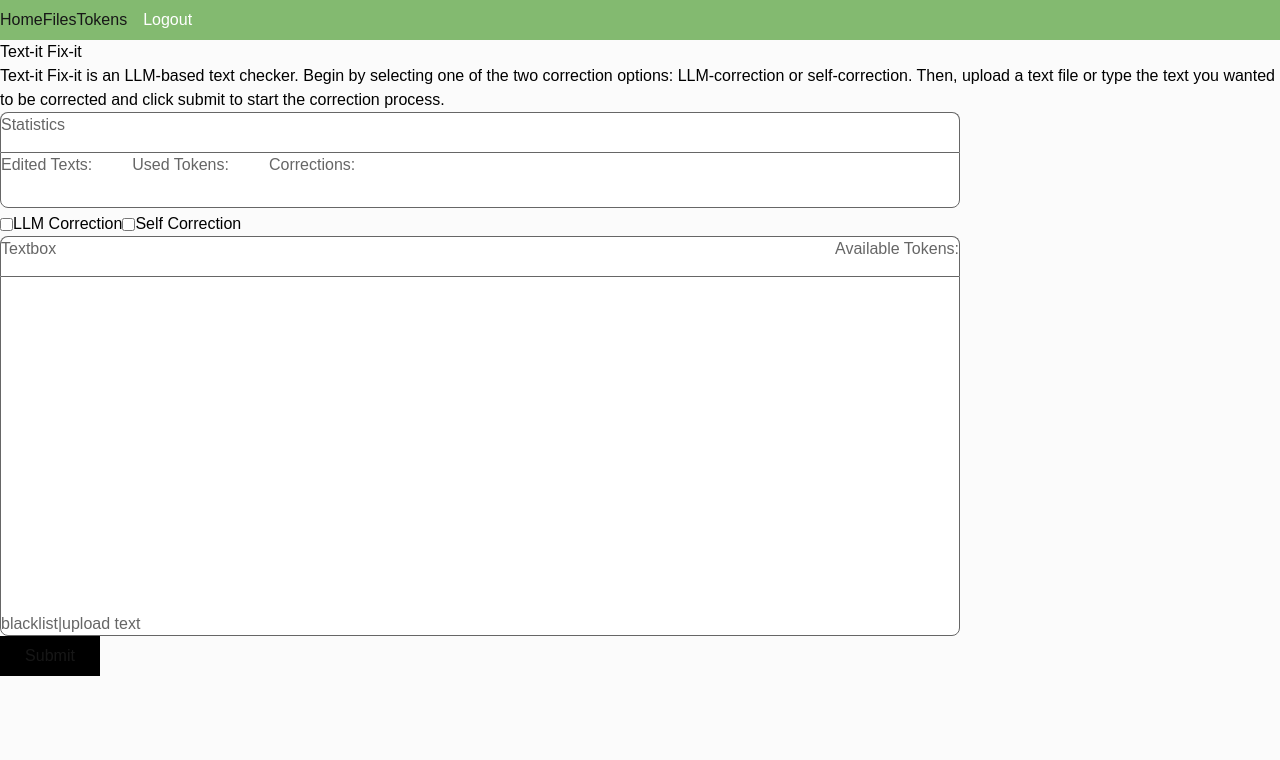
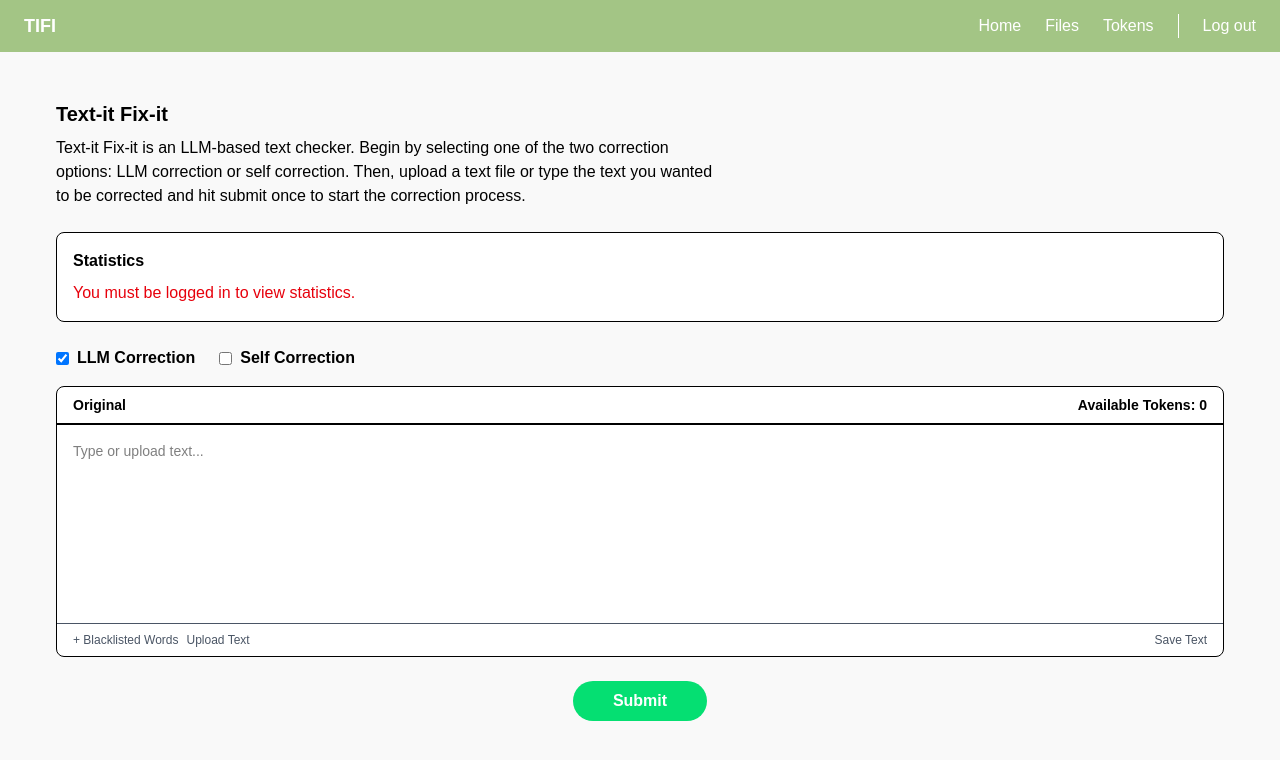
Before and after one commit to jdlu04/csc322, a Next.js app in the folder frontend/: page /paid in a window 1280 px wide. Shown: the top 760 px of the page. Built offline with nearby package versions, Linux system fonts and the light colour scheme.

Commit message:
home page paid completed moving onto files

```diff
--- a/frontend/app/paid/layout.js
+++ b/frontend/app/paid/layout.js
@@ -6,26 +6,42 @@ import { useRouter } from 'next/navigation';
 export default function Layout({ children }) {
   const router = useRouter();
 
-  /// removing the JWT token from local storage
-  /// redirecting to login page
   const handleLogout = () => {
     localStorage.removeItem("token");
     router.push("/login");
   };
 
   return (
-    <div>
-      <nav className="h-10 bg-accentGreen">
-        <Link href="/paid">Home</Link>
-        <Link href="/paid/file">Files</Link>
-        <Link href="/paid/token">Tokens</Link>
+    <div className="min-h-screen bg-[#f9f9f9]">
+      <nav className="bg-[#A3C585] px-6 py-3 flex items-center justify-between">
+        {/* Left: App Title */}
+        <div className="text-white font-bold text-lg">TIFI</div>
 
+        {/* Right: Navigation and Logout */}
+        <div className="flex items-center space-x-6 text-white font-medium">
+          {/* Navigation Links */}
+          <div className="flex space-x-6">
+            <Link href="/paid" className="hover:underline">Home</Link>
+            <Link href="/paid/file" className="hover:underline">Files</Link>
+            <Link href="/paid/token" className="hover:underline">Tokens</Link>
+          </div>
 
-        <button onClick={handleLogout} className=" text-white px-4 py-2 rounded">
-          Logout
-        </button>
+          {/* Divider */}
+          <div className="w-px h-6 bg-white"></div>
+
+          {/* Logout Button */}
+          <button
+            onClick={handleLogout}
+            className="hover:underline"
+          >
+            Log out
+          </button>
+        </div>
       </nav>
-      <main>{children}</main>
+
+      <main className="p-6">
+        {children}
+      </main>
     </div>
   );
 }
--- a/frontend/app/paid/page.js
+++ b/frontend/app/paid/page.js
@@ -1,22 +1,113 @@
-import React from "react";
-import CorrectionTextBox from "../../components/CorrectionTextBox";
-import CorrectionCheckbox from "../../components/CorrectionCheckbox";
-import Statisics from "../../components/Statisics";
-export default function page() {
+'use client';
+
+import React, { useEffect, useState } from "react";
+//import CorrectionTextBox from "../../components/CorrectionTextBox";
+//import CorrectionCheckbox from "../../components/CorrectionCheckbox";
+//import Statistics from "../../components/Statistics";
+
+export default function Page() {
+  const [stats, setStats] = useState(null);
+  const [error, setError] = useState(null);
+  const [loading, setLoading] = useState(true);
+
+  useEffect(() => {
+    const fetchStats = async () => {
+      const token = localStorage.getItem("token");
+      if (!token) {
+        setError("You must be logged in to view statistics.");
+        setLoading(false);
+        return;
+      }
+
+      try {
+        const res = await fetch(`${process.env.NEXT_PUBLIC_API_URL}/stats`, {
+          headers: {
+            Authorization: `Bearer ${token}`,
+          },
+        });
+
+        const data = await res.json();
+        if (!res.ok) {
+          throw new Error(data.error || "Failed to fetch stats");
+        }
+
+        setStats(data);
+      } catch (err) {
+        setError(err.message);
+      } finally {
+        setLoading(false);
+      }
+    };
+
+    fetchStats();
+  }, []);
+
   return (
-    <div className="w-screen h-screen bg-greyBG">
-      <h1 className="text-black"> Text-it Fix-it</h1>
-      <p className="text-black">
-        {" "}
+    <div className="w-full min-h-screen bg-[#f9f9f9] px-8 py-6 text-black">
+      <h1 className="text-xl font-bold mb-2">Text-it Fix-it</h1>
+      <p className="mb-6 max-w-2xl">
         Text-it Fix-it is an LLM-based text checker. Begin by selecting one of
-        the two correction options: LLM-correction or self-correction. Then,
-        upload a text file or type the text you wanted to be corrected and click
-        submit to start the correction process.{" "}
+        the two correction options: LLM correction or self correction. Then,
+        upload a text file or type the text you wanted to be corrected and hit
+        submit once to start the correction process.
       </p>
-      <Statisics />
-      <CorrectionCheckbox />
-      <CorrectionTextBox />
-      <button className="h-10 w-25 bg-black">Submit</button>
+
+      {/* Statistics */}
+      <div className="border rounded-lg p-4 mb-6 bg-white">
+        <h2 className="font-semibold mb-2">Statistics</h2>
+        {loading ? (
+          <p>Loading...</p>
+        ) : error ? (
+          <p className="text-red-600">{error}</p>
+        ) : stats?.message ? (
+          <p>{stats.message}</p>
+        ) : (
+          <div className="flex flex-wrap gap-6 text-sm">
+            <p><span className="font-semibold">Edited Texts:</span> {stats?.correctionsMade ?? 0}</p>
+            <p><span className="font-semibold">Used Tokens:</span> {stats?.tokensUsed ?? 0}</p>
+            <p><span className="font-semibold">Corrections:</span> {stats?.correctionsMade ?? 0}</p>
+            <p><span className="font-semibold">Errors:</span> 0</p>
+          </div>
+        )}
+      </div>
+
+      {/* Checkbox row */}
+      <div className="flex gap-6 mb-4">
+        <label className="flex items-center font-semibold">
+          <input type="checkbox" checked readOnly className="mr-2" />
+          LLM Correction
+        </label>
+        <label className="flex items-center font-semibold">
+          <input type="checkbox" className="mr-2" />
+          Self Correction
+        </label>
+      </div>
+
+      {/* Text box */}
+      <div className="border rounded-lg bg-white overflow-hidden mb-6">
+        <div className="flex justify-between border-b px-4 py-2 font-semibold text-sm">
+          <span>Original</span>
+          <span>Available Tokens: {stats?.tokensAvailable ?? 0}</span>
+        </div>
+        <textarea
+          className="w-full h-48 p-4 text-sm outline-none resize-none border-t"
+          placeholder="Type or upload text..."
+        />
+        <div className="flex justify-between text-xs text-gray-600 px-4 py-2 border-t">
+          <div className="space-x-2">
+            <span className="cursor-pointer hover:underline">+ Blacklisted Words</span>
+            <span className="cursor-pointer hover:underline">Upload Text</span>
+          </div>
+          <span className="cursor-pointer hover:underline">Save Text</span>
+        </div>
+      </div>
+
+      {/* Submit button */}
+      <div className="flex justify-center">
+        <button className="bg-green-400 hover:bg-green-500 transition px-10 py-2 rounded-full font-semibold text-white">
+          Submit
+        </button>
+      </div>
     </div>
   );
 }
```
